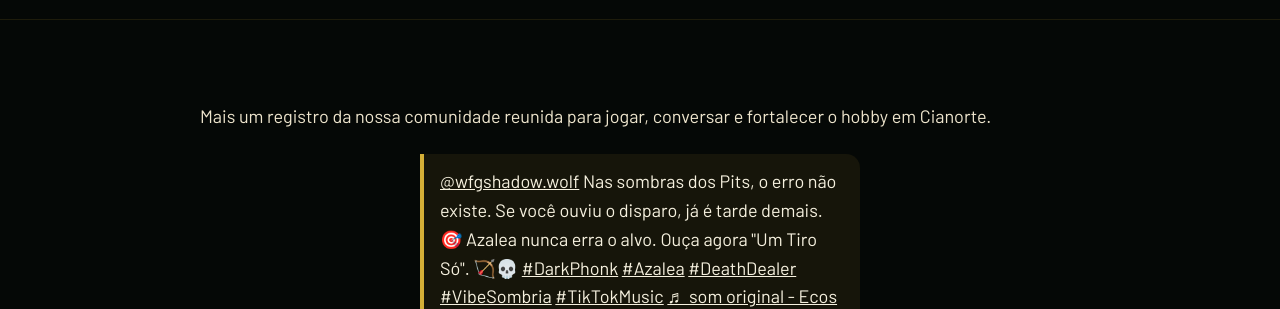
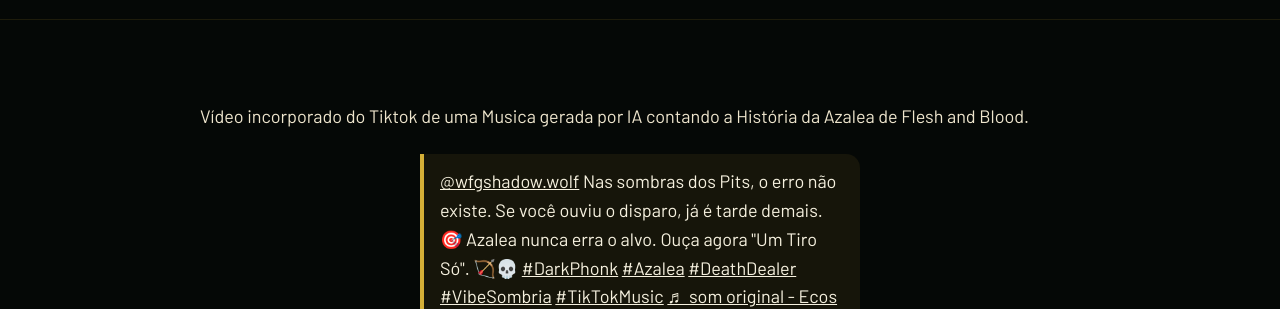
Before and after one commit to Knoha-knotoa/cianortecardmaster, a Jekyll site: the page built from _comunidade/tiktok/musica-um-tiro-um-fim.md, in a window 1280 px wide and 900 px high, scrolled down 506 px. Shown: the part 155-464 px from the top of the window. Built offline with Jekyll 4.4.1, drawn with Linux system fonts in a browser that asks for light colours; a script that is not in the unit is left out.

Commit message:
Update musica-um-tiro-um-fim.md

```diff
--- a/_comunidade/tiktok/musica-um-tiro-um-fim.md
+++ b/_comunidade/tiktok/musica-um-tiro-um-fim.md
@@ -22,7 +22,7 @@
 <div class="community-video-post">
 
   <p>
-    Mais um registro da nossa comunidade reunida para jogar, conversar e fortalecer o hobby em Cianorte.
+    Vídeo incorporado do Tiktok de uma Musica gerada por IA contando a História da Azalea de Flesh and Blood.
   </p>
 
   <div class="instagram-embed-wrapper">
```
